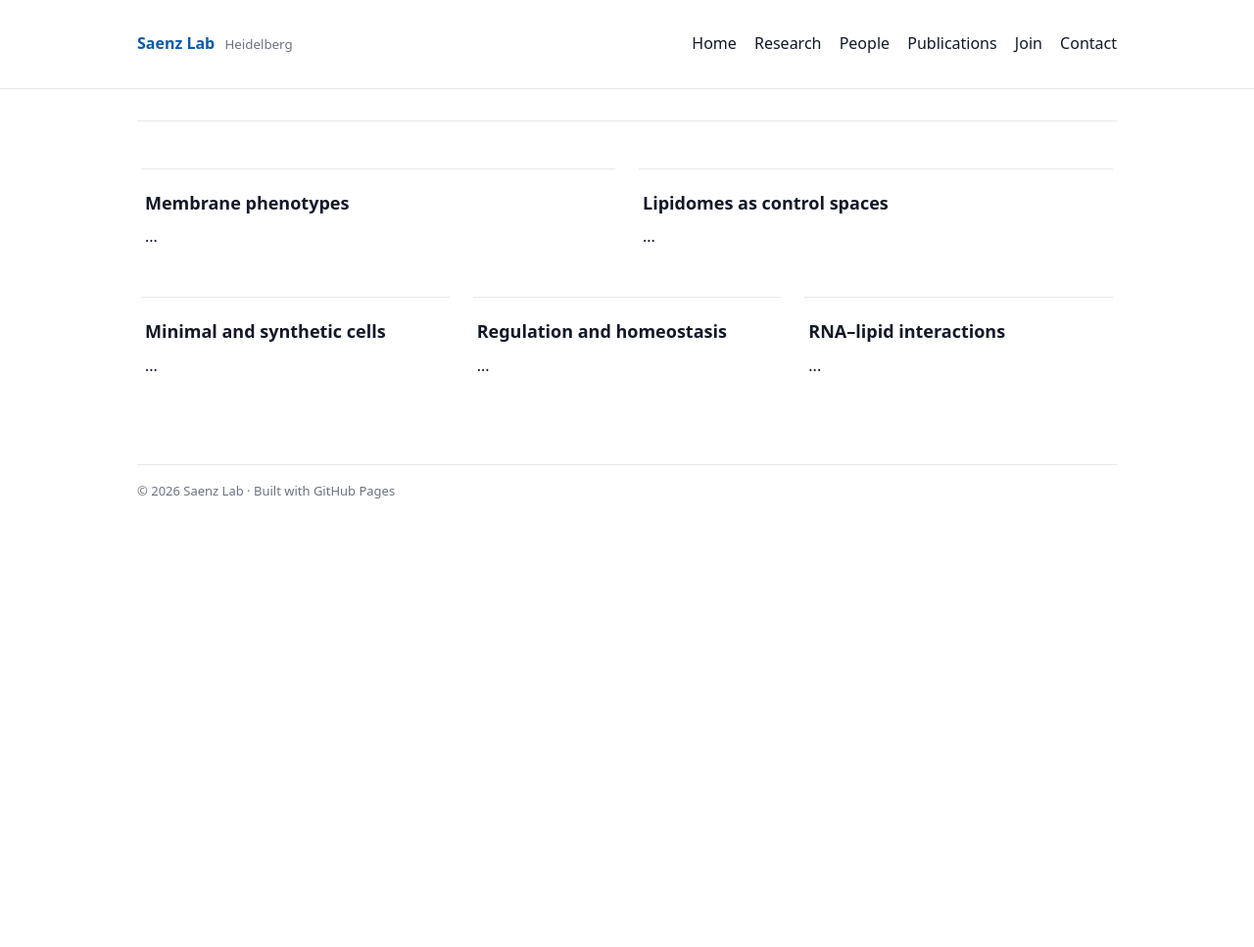
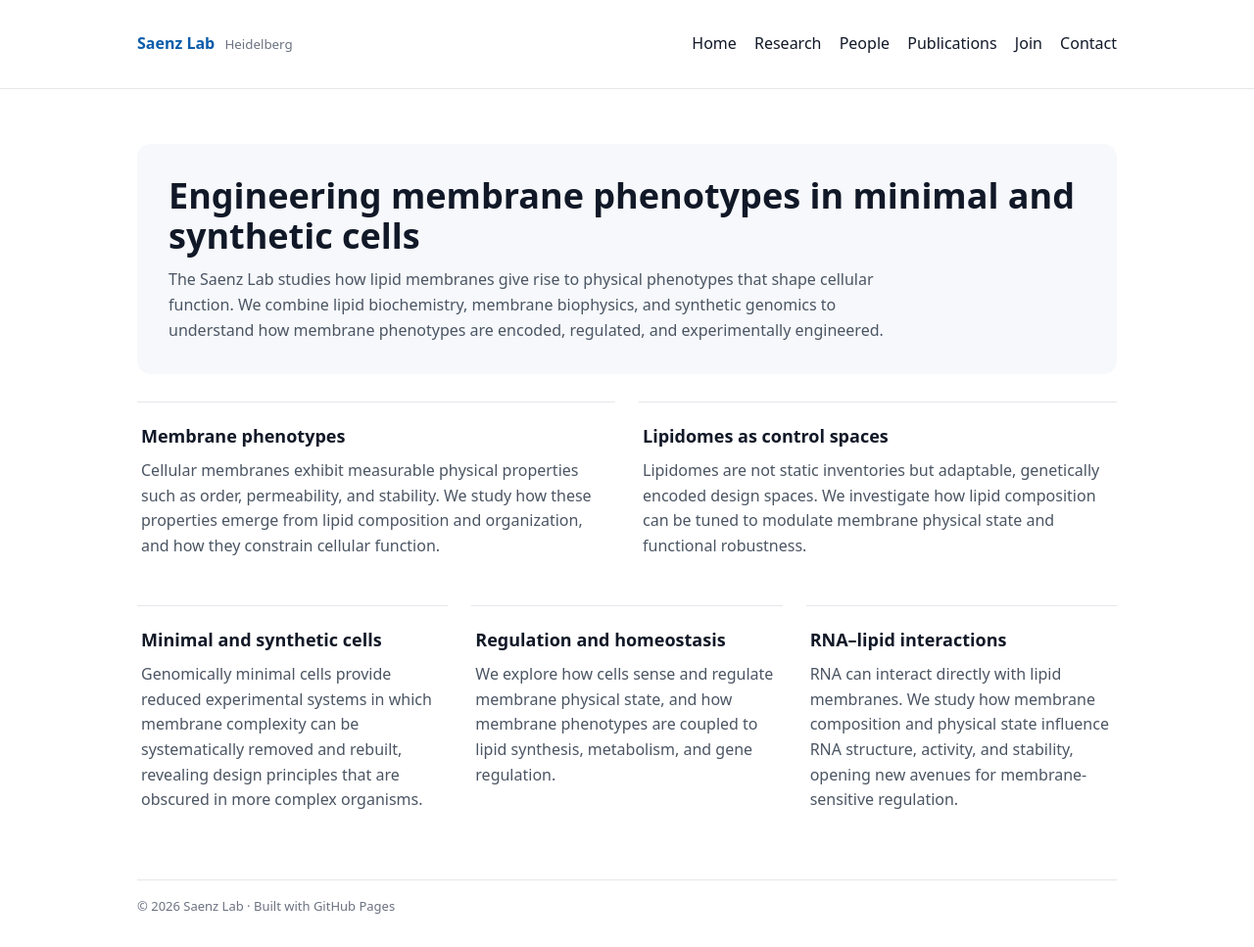
Before and after one commit to Saenz-Lab/Saenz-Lab.github.io, a Jekyll site: the page built from index.md, in a window 1280 px wide and 967 px high. Shown: the whole window at 98% size. Built offline with Jekyll 4.4.1, drawn with Linux system fonts in a browser that asks for light colours; our own code applies the rules of GitHub Pages for plain Markdown files.

Commit message:
Update index.md

```diff
--- a/index.md
+++ b/index.md
@@ -1,28 +1,62 @@
+---
+layout: default
+title: Home
+---
+
+<section class="hero">
+  <h1>Engineering membrane phenotypes in minimal and synthetic cells</h1>
+  <p>
+    The Saenz Lab studies how lipid membranes give rise to physical phenotypes that shape
+    cellular function. We combine lipid biochemistry, membrane biophysics, and synthetic
+    genomics to understand how membrane phenotypes are encoded, regulated, and
+    experimentally engineered.
+  </p>
+</section>
+
 <section class="grid">
   <div class="card half">
     <h2>Membrane phenotypes</h2>
-    ...
+    <p>
+      Cellular membranes exhibit measurable physical properties such as order,
+      permeability, and stability. We study how these properties emerge from lipid
+      composition and organization, and how they constrain cellular function.
+    </p>
   </div>
 
   <div class="card half">
     <h2>Lipidomes as control spaces</h2>
-    ...
+    <p>
+      Lipidomes are not static inventories but adaptable, genetically encoded design
+      spaces. We investigate how lipid composition can be tuned to modulate membrane
+      physical state and functional robustness.
+    </p>
   </div>
 </section>
 
 <section class="grid">
   <div class="card third">
     <h2>Minimal and synthetic cells</h2>
-    ...
+    <p>
+      Genomically minimal cells provide reduced experimental systems in which membrane
+      complexity can be systematically removed and rebuilt, revealing design principles
+      that are obscured in more complex organisms.
+    </p>
   </div>
 
   <div class="card third">
     <h2>Regulation and homeostasis</h2>
-    ...
+    <p>
+      We explore how cells sense and regulate membrane physical state, and how membrane
+      phenotypes are coupled to lipid synthesis, metabolism, and gene regulation.
+    </p>
   </div>
 
   <div class="card third">
     <h2>RNA–lipid interactions</h2>
-    ...
+    <p>
+      RNA can interact directly with lipid membranes. We study how membrane composition
+      and physical state influence RNA structure, activity, and stability, opening new
+      avenues for membrane-sensitive regulation.
+    </p>
   </div>
 </section>
```
